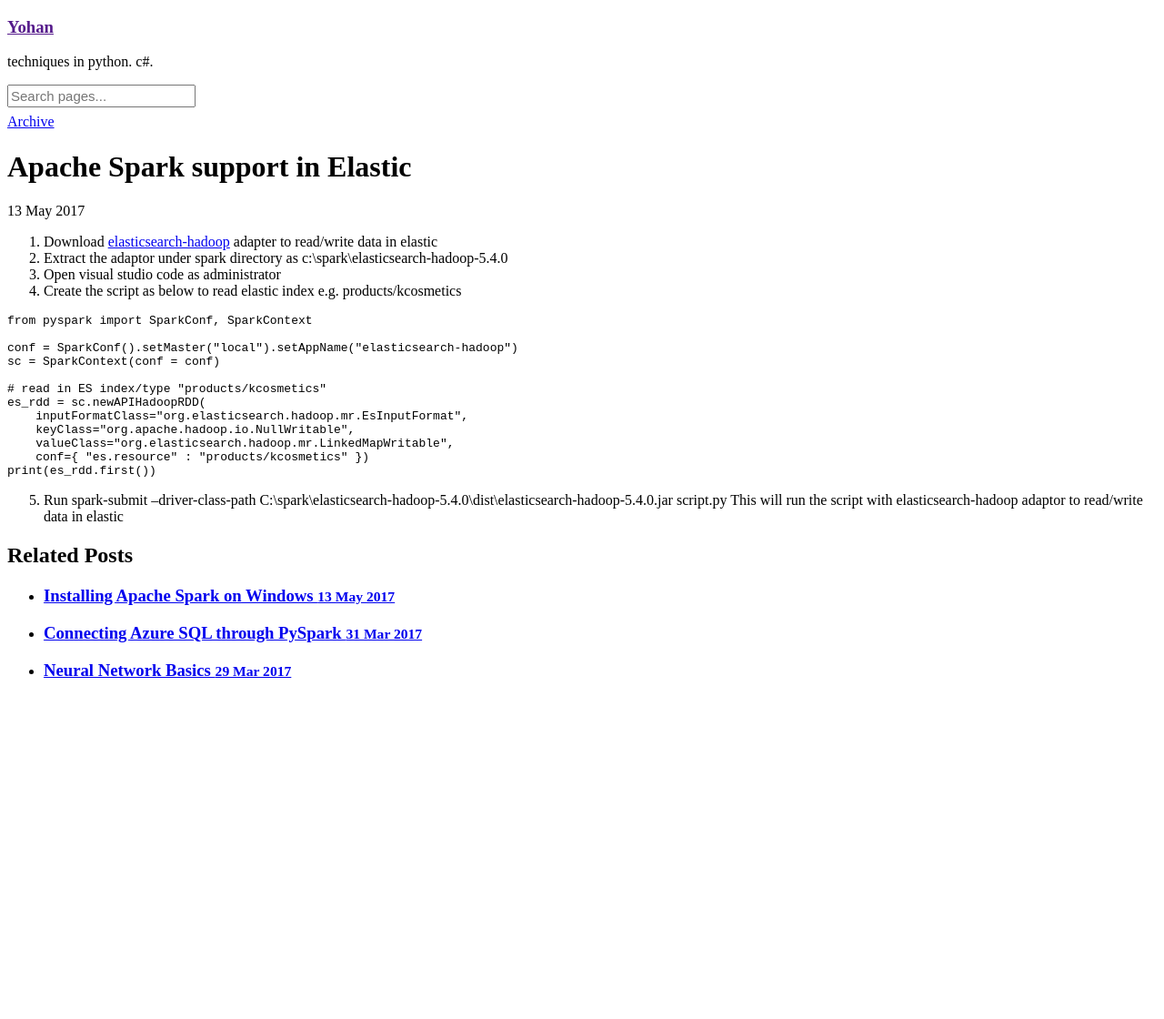
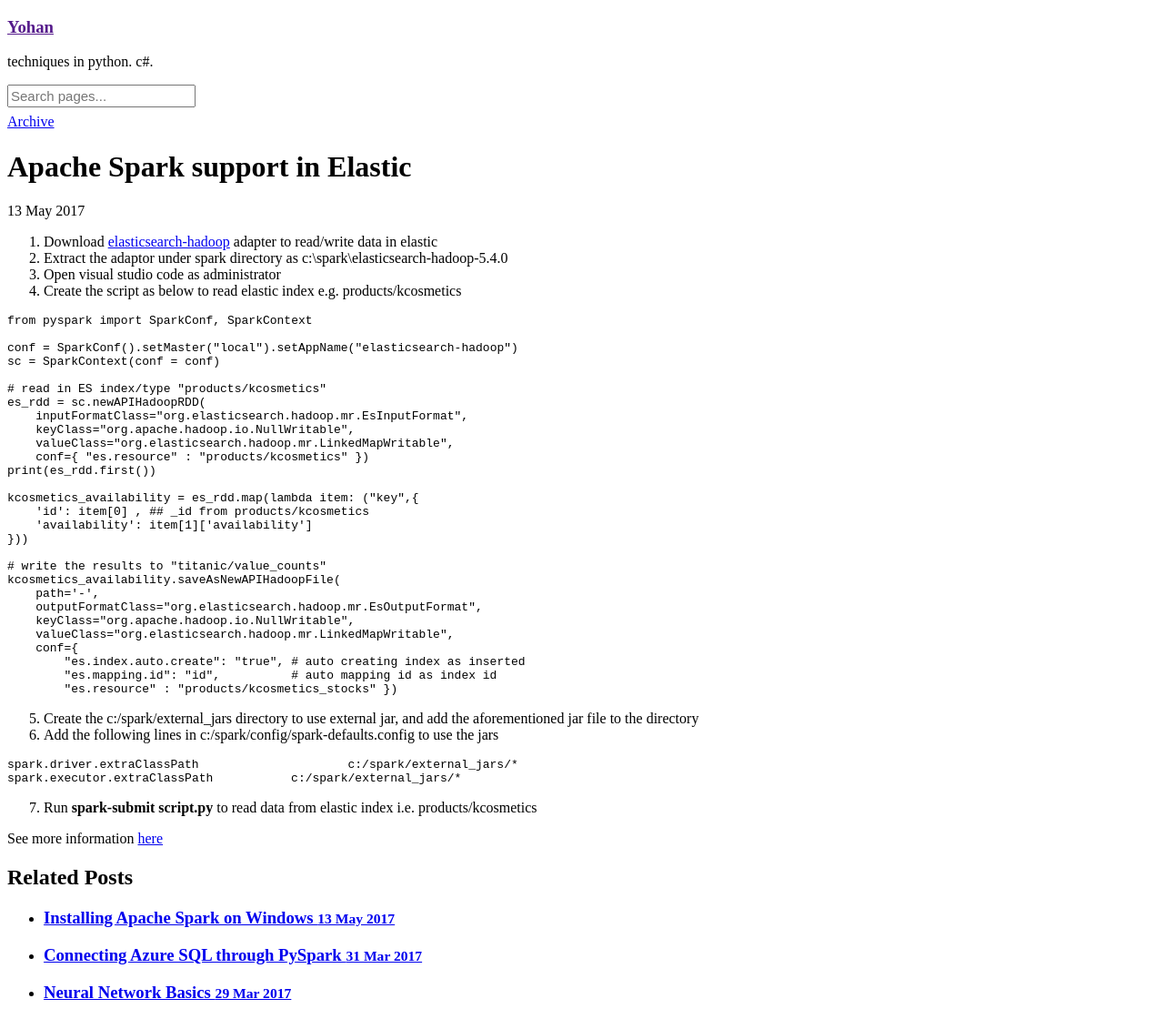
Before and after one commit to yohancheong/yohancheong.github.io, a Jekyll site: the page built from _posts/2017-05-13-apache-spark-support-in-elastic.md, in a window 1280 px wide. Shown: the whole page at 91% size. Built offline with Jekyll 4.4.1, drawn with Linux system fonts in a browser that asks for light colours; before the commit the page ends 900 px from its top, so only the background shows below that.

Commit message:
writing data to elastic via pyspark

````diff
--- a/_posts/2017-05-13-apache-spark-support-in-elastic.md
+++ b/_posts/2017-05-13-apache-spark-support-in-elastic.md
@@ -21,7 +21,34 @@ es_rdd = sc.newAPIHadoopRDD(
     valueClass="org.elasticsearch.hadoop.mr.LinkedMapWritable",
     conf={ "es.resource" : "products/kcosmetics" })
 print(es_rdd.first())
+
+kcosmetics_availability = es_rdd.map(lambda item: ("key",{
+    'id': item[0] , ## _id from products/kcosmetics
+    'availability': item[1]['availability']
+}))
+
+# write the results to "titanic/value_counts"
+kcosmetics_availability.saveAsNewAPIHadoopFile(
+    path='-',
+    outputFormatClass="org.elasticsearch.hadoop.mr.EsOutputFormat",
+    keyClass="org.apache.hadoop.io.NullWritable",
+    valueClass="org.elasticsearch.hadoop.mr.LinkedMapWritable",
+    conf={
+        "es.index.auto.create": "true", # auto creating index as inserted
+        "es.mapping.id": "id",          # auto mapping id as index id
+        "es.resource" : "products/kcosmetics_stocks" })
 ```
 
 {:start="5"}
-5. Run spark-submit --driver-class-path C:\spark\elasticsearch-hadoop-5.4.0\dist\elasticsearch-hadoop-5.4.0.jar script.py This will run the script with elasticsearch-hadoop adaptor to read/write data in elastic
+5. Create the c:/spark/external_jars directory to use external jar, and add the aforementioned jar file to the directory
+6. Add the following lines in c:/spark/config/spark-defaults.config to use the jars
+
+```python
+spark.driver.extraClassPath			c:/spark/external_jars/*
+spark.executor.extraClassPath		c:/spark/external_jars/*
+```
+
+{:start="7"}
+7. Run **spark-submit script.py** to read data from elastic index i.e. products/kcosmetics
+
+See more information [here](https://www.elastic.co/guide/en/elasticsearch/hadoop/current/spark.html)
````
